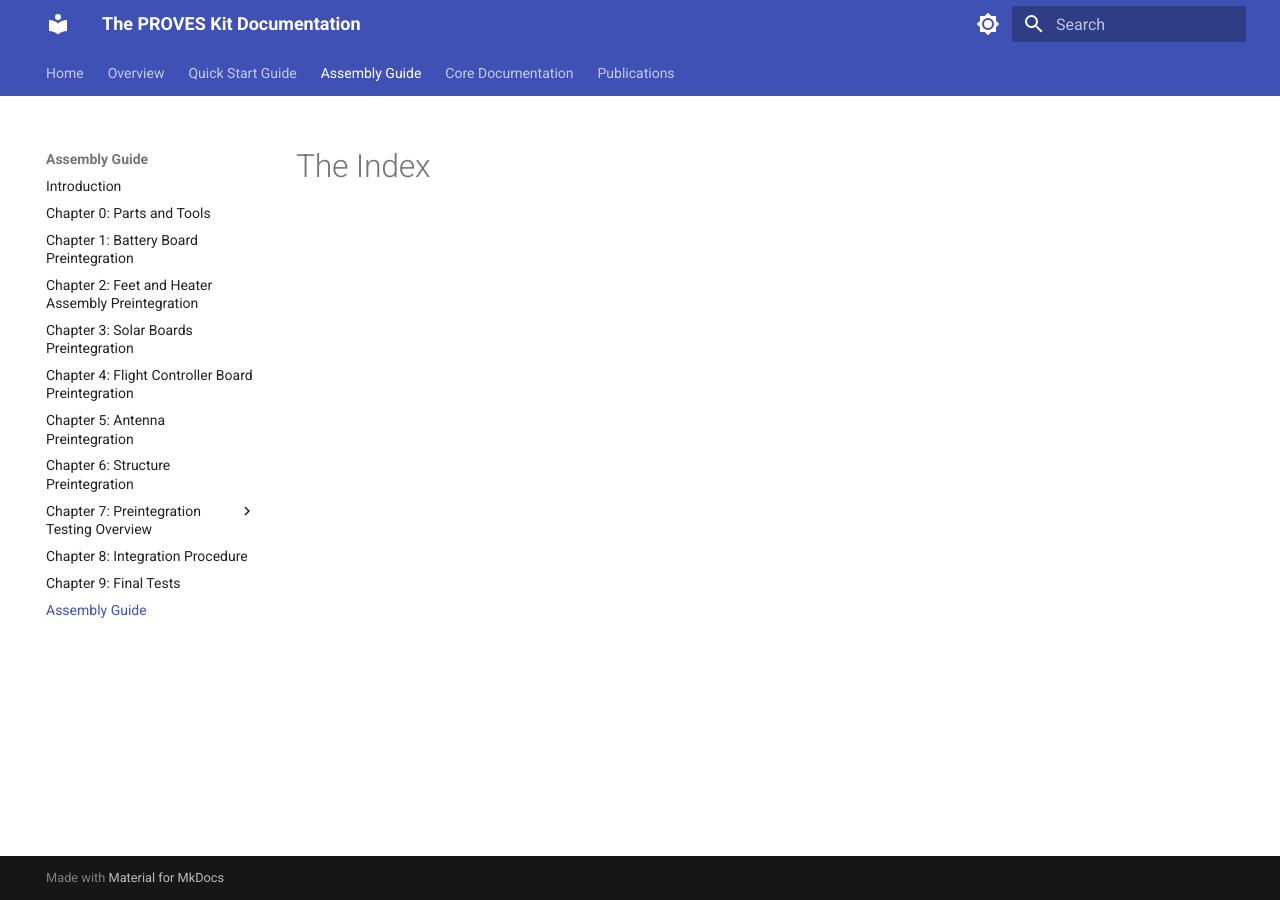
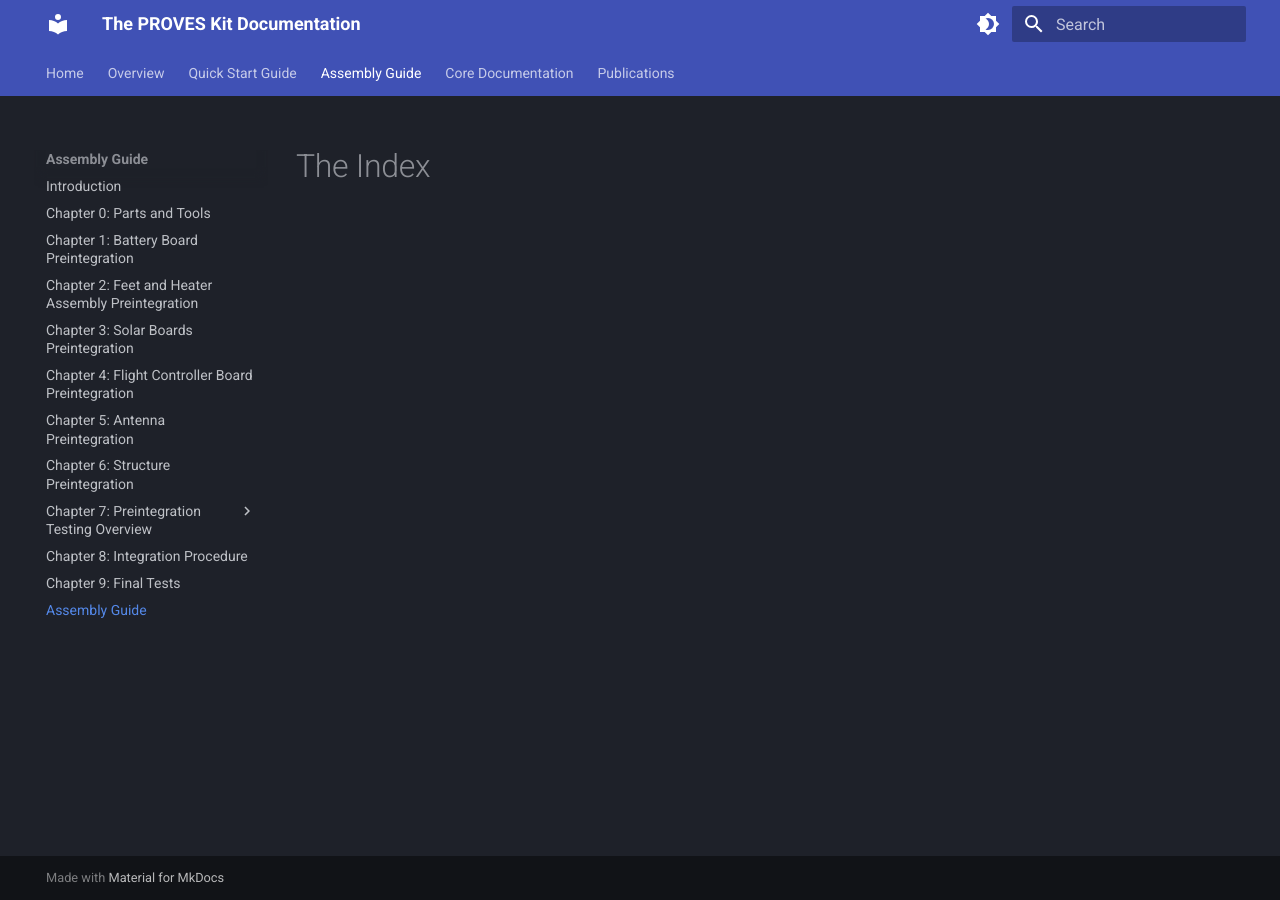
Before and after one commit to proveskit/Documentation, an MkDocs documentation site: the page built from docs/assembly_guide/index.md, in a window 1280 px wide. Built offline with MkDocs 1.6.1 and Material for MkDocs 9.7.7, drawn with Linux system fonts in a browser that asks for light colours.

Commit message:
Update mkdocs.yml

```diff
--- a/mkdocs.yml
+++ b/mkdocs.yml
@@ -7,17 +7,16 @@
     - header.autohide
     - navigation.path
   palette:
-      # Palette toggle for light mode
-    - scheme: default
-      toggle:
-        icon: material/brightness-7
-        name: Switch to dark mode
-
     # Palette toggle for dark mode
     - scheme: slate
       toggle:
         icon: material/brightness-4
         name: Switch to light mode
+    # Palette toggle for light mode
+    - scheme: default
+      toggle:
+        icon: material/brightness-7
+        name: Switch to dark mode
 
 plugins:
   - search  # To have search functionality on the document
```
